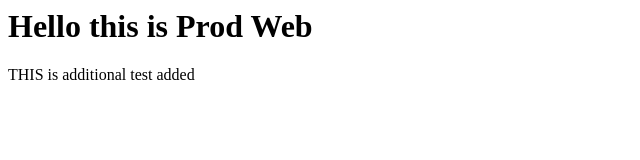
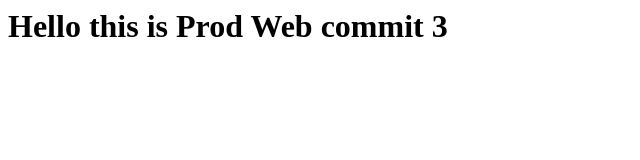
Before and after one commit to HaylemelekotG/prodweb, a plain HTML site: page index.html in a window 1280 px wide. Shown: the whole page, without its empty margins (0-640 px from the left). Drawn offline with Linux system fonts and the light colour scheme.

Commit message:
commit 3

```diff
--- a/index.html
+++ b/index.html
@@ -1,2 +1 @@
-<h1> Hello this is Prod Web </h1>
-<p> THIS is additional test added </p>
+<h1> Hello this is Prod Web commit 3 </h1>
```
